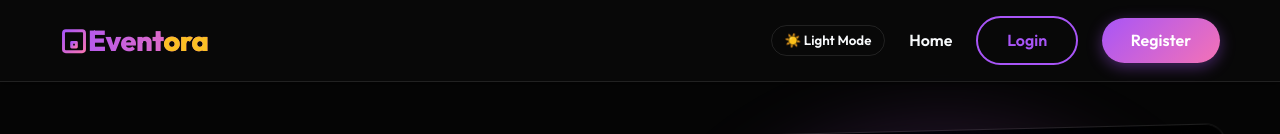
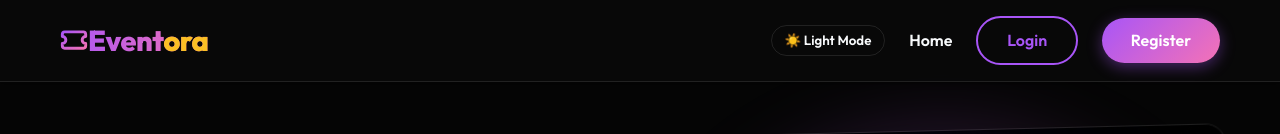
Before and after one commit to kaveewijesooriya/campus-event-ticket-booking-system, a React app in the folder frontend/: page / in a window 1280 px wide. Shown: the top 134 px of the page. Built offline with nearby package versions, Linux system fonts and the light colour scheme; no server answers; the HTML template or start-up script is replaced by a standard one.

Commit message:
style(frontend): update Eventora logo icon to ticket variant

```diff
--- a/frontend/src/components/Navbar.jsx
+++ b/frontend/src/components/Navbar.jsx
@@ -24,11 +24,10 @@ const Navbar = () => {
                                 <stop offset="100%" stopColor="var(--secondary-color)" />
                             </linearGradient>
                         </defs>
-                        <rect x="3" y="4" width="18" height="18" rx="2" ry="2"></rect>
-                        <line x1="16" y1="2" x2="16" y2="6"></line>
-                        <line x1="8" y1="2" x2="8" y2="6"></line>
-                        <line x1="3" y1="10" x2="21" y2="10"></line>
-                        <path d="M10 14h4v4h-4z"></path>
+                        <path d="M2 9a3 3 0 0 1 0 6v2a2 2 0 0 0 2 2h16a2 2 0 0 0 2-2v-2a3 3 0 0 1 0-6V7a2 2 0 0 0-2-2H4a2 2 0 0 0-2 2Z"></path>
+                        <path d="M13 5v2"></path>
+                        <path d="M13 17v2"></path>
+                        <path d="M13 11v2"></path>
                     </svg>Event<span>ora</span>
                 </Link>
                 <div className="nav-links">
```
